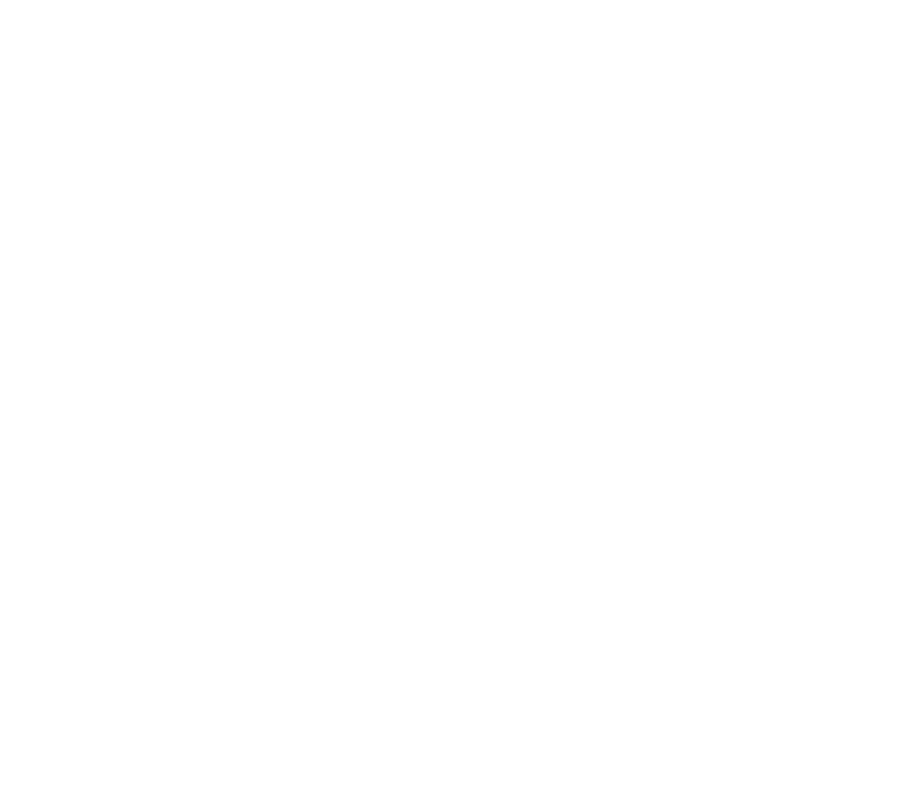
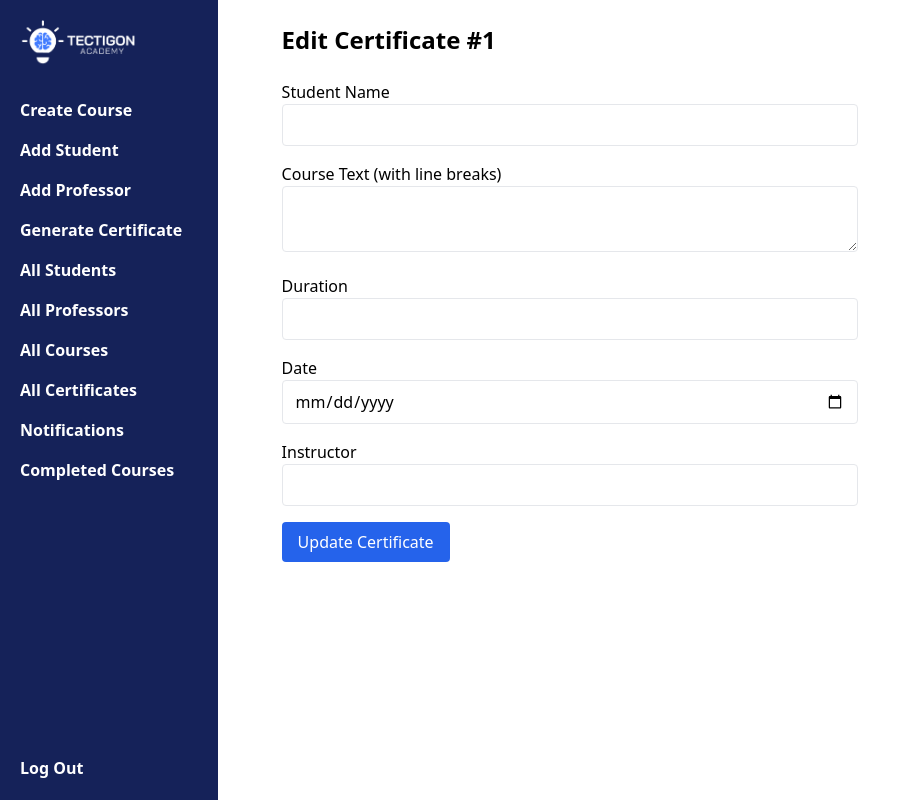
Before and after one commit to flamurshala/e-learning, a React (Create React App) app: page /edit-certificate/1 in a window 1280 px wide. Before the commit this address had no page. Shown: the whole page, without its empty margins (0-901 px from the left). Built offline with nearby package versions, Linux system fonts and the light colour scheme; no server answers.

Commit message:
i think a working version of generate certitifcate im back from a vacation i dont know what i did last

```diff
--- a/src/App.js
+++ b/src/App.js
@@ -38,6 +38,7 @@
 import AllAdmins from "./components/Admin-Side/AllAdmins";
 import CertificateForm from "./components/Admin-Side/CertificateForm";
 import AllCertificates from "./components/Admin-Side/AllCertificates";
+import EditCertificate from "./components/Admin-Side/EditCertificate";
 
 function App() {
   return (
@@ -53,6 +54,8 @@
           <Route path="/AllAdmins" element={<AllAdmins />} />
           <Route path="/CertificateForm" element={<CertificateForm />} />
           <Route path="/AllCertificates" element={<AllCertificates />} />
+          <Route path="/edit-certificate/:id" element={<EditCertificate />} />
+
           <Route
             path="/StudentDashboard"
             element={
--- a/src/components/Admin-Side/AllCertificates.js
+++ b/src/components/Admin-Side/AllCertificates.js
@@ -1,5 +1,6 @@
 import { useEffect, useState } from "react";
 import axios from "axios";
+import { useNavigate } from "react-router-dom";
 import AdminNav from "./AdminNav";
 
 export default function AllCertificates() {
@@ -7,6 +8,7 @@
   const [searchTerm, setSearchTerm] = useState("");
   const [currentPage, setCurrentPage] = useState(1);
   const itemsPerPage = 20;
+  const navigate = useNavigate();
 
   useEffect(() => {
     axios
@@ -54,7 +56,7 @@
               <th className="p-2 border">Student</th>
               <th className="p-2 border">Course</th>
               <th className="p-2 border">Date</th>
-              <th className="p-2 border">Download</th>
+              <th className="p-2 border">Actions</th>
             </tr>
           </thead>
           <tbody>
@@ -66,12 +68,11 @@
                 </td>
                 <td className="p-2 border">{cert.course_name}</td>
                 <td className="p-2 border">
-  {cert.selected_date
-    ? new Date(cert.selected_date).toLocaleDateString()
-    : "N/A"}
-</td>
-
-                <td className="p-2 border text-center">
+                  {cert.selected_date
+                    ? new Date(cert.selected_date).toLocaleDateString()
+                    : "N/A"}
+                </td>
+                <td className="p-2 border text-center space-x-2">
                   <a
                     href={`${process.env.REACT_APP_API_URL}/certificates/${cert.file_path}`}
                     download
@@ -79,6 +80,14 @@
                   >
                     Download
                   </a>
+                  <button
+                    onClick={() =>
+                      navigate(`/edit-certificate/${cert.certificate_id}`)
+                    }
+                    className="text-green-600 hover:underline"
+                  >
+                    Edit
+                  </button>
                 </td>
               </tr>
             ))}
--- /dev/null
+++ b/src/components/Admin-Side/EditCertificate.js
@@ -0,0 +1,125 @@
+import { useEffect, useState } from "react";
+import { useParams, useNavigate } from "react-router-dom";
+import axios from "axios";
+import AdminNav from "./AdminNav";
+
+export default function EditCertificate() {
+  const { id } = useParams();
+  const navigate = useNavigate();
+
+  const [formData, setFormData] = useState({
+    manual_name: "",
+    course_text: "",
+    duration: "",
+    date: "",
+    instructor: ""
+  });
+
+  useEffect(() => {
+    axios.get(`${process.env.REACT_APP_API_URL}/get_certificate_by_id.php?id=${id}`)
+      .then(res => {
+        if (res.data) {
+          setFormData({
+            manual_name: res.data.manual_name || res.data.student_name || "",
+            course_text: res.data.course_name || "",
+            duration: res.data.duration || "60h",
+            date: res.data.selected_date || "",
+            instructor: res.data.instructor || "Instructor"
+          });
+        }
+      })
+      .catch(err => console.error("Failed to fetch certificate", err));
+  }, [id]);
+
+  const handleChange = (e) => {
+    const { name, value } = e.target;
+    setFormData(prev => ({ ...prev, [name]: value }));
+  };
+
+  const handleSubmit = async (e) => {
+    e.preventDefault();
+    try {
+      await axios.post(`${process.env.REACT_APP_API_URL}/edit_certificate.php`, {
+        certificate_id: id,
+        ...formData
+      });
+      alert("Certificate updated and regenerated.");
+      navigate("/all-certificates");
+    } catch (err) {
+      console.error("Update error:", err);
+      alert("Failed to update certificate.");
+    }
+  };
+
+  return (
+    <div className="flex">
+      <AdminNav />
+      <div className="ml-[22%] w-[75%] mt-6">
+        <h1 className="text-2xl font-semibold mb-6">Edit Certificate #{id}</h1>
+        <form onSubmit={handleSubmit} className="space-y-4 max-w-xl">
+          <div>
+            <label className="font-medium">Student Name</label>
+            <input
+              type="text"
+              name="manual_name"
+              value={formData.manual_name}
+              onChange={handleChange}
+              className="w-full border px-3 py-2 rounded"
+              required
+            />
+          </div>
+          <div>
+            <label className="font-medium">Course Text (with line breaks)</label>
+            <textarea
+              name="course_text"
+              value={formData.course_text}
+              onChange={handleChange}
+              rows="2"
+              className="w-full border px-3 py-2 rounded"
+              required
+            />
+          </div>
+          <div>
+            <label className="font-medium">Duration</label>
+            <input
+              type="text"
+              name="duration"
+              value={formData.duration}
+              onChange={handleChange}
+              className="w-full border px-3 py-2 rounded"
+              required
+            />
+          </div>
+          <div>
+            <label className="font-medium">Date</label>
+            <input
+              type="date"
+              name="date"
+              value={formData.date}
+              onChange={handleChange}
+              className="w-full border px-3 py-2 rounded"
+              required
+            />
+          </div>
+          <div>
+            <label className="font-medium">Instructor</label>
+            <input
+              type="text"
+              name="instructor"
+              value={formData.instructor}
+              onChange={handleChange}
+              className="w-full border px-3 py-2 rounded"
+              required
+            />
+          </div>
+          <button
+            type="submit"
+            className="bg-blue-600 text-white px-4 py-2 rounded hover:bg-blue-700"
+          >
+            Update Certificate
+          </button>
+        </form>
+      </div>
+    </div>
+  );
+}
```
Also changed, not shown: 2 other files (tests, documents, lock files or other folders).
